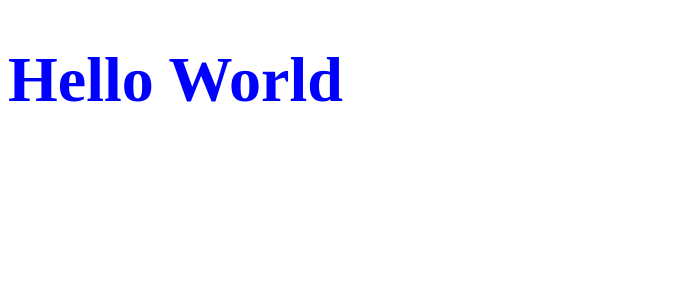
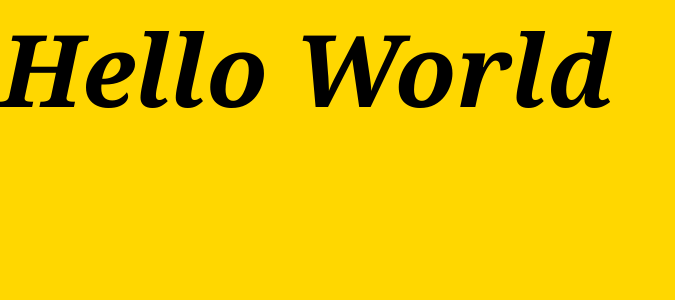
Before and after one commit to felipedev01/Projeto-DT-money, a React (Create React App) app: page / in a window 1280 px wide. Shown: the top 300 px of the page, without its empty margins (0-675 px from the left). Built offline with nearby package versions, Linux system fonts and the light colour scheme.

Commit message:
Finalizando dia

```diff
--- a/public/index.html
+++ b/public/index.html
@@ -4,7 +4,7 @@
     <meta charset="utf-8" />
 
     <meta name="viewport" content="width=device-width, initial-scale=1" />
-    <link rel="shortcut icon" href="favicon.ico" type="image/x-icon">
+    <link rel="shortcut icon" href="favicon.png" type="image/png">
     <title>dtmoney</title>
   </head>
   <body>
--- a/src/App.tsx
+++ b/src/App.tsx
@@ -1,9 +1,14 @@
 
 import styled from 'styled-components'
+import { GlobalStyle } from './styles/global';
 
 const Title=styled.h1`
 
-color:blue;
+color:black;
+font-family:Cambria, Cochin, Georgia, Times, 'Times New Roman', serif;
+font-weight:bolder;
+font-style:italic;
+font-size:100px;
 
 `
 export function App() {
@@ -11,9 +16,10 @@ export function App() {
     <div className="App">
 
     <Title>
-    <h1>Hello World</h1>
+    Hello World
     </Title>
 
+    <GlobalStyle ></GlobalStyle>
 
 
     </div>
--- /dev/null
+++ b/src/styles/global.ts
@@ -0,0 +1,19 @@
+import {createGlobalStyle} from 'styled-components'
+
+export const GlobalStyle = createGlobalStyle`
+
+:root {
+    --background:gold;
+}
+
+*{
+    margin:0;
+    padding:0;
+    box-sizing:border-box;
+}
+body{
+
+    background: var(--background);
+    -webkit-font-smoothing: antialiased;
+}
+`
```
Also changed, not shown: public/favicon.png (renamed from public/$.png).
